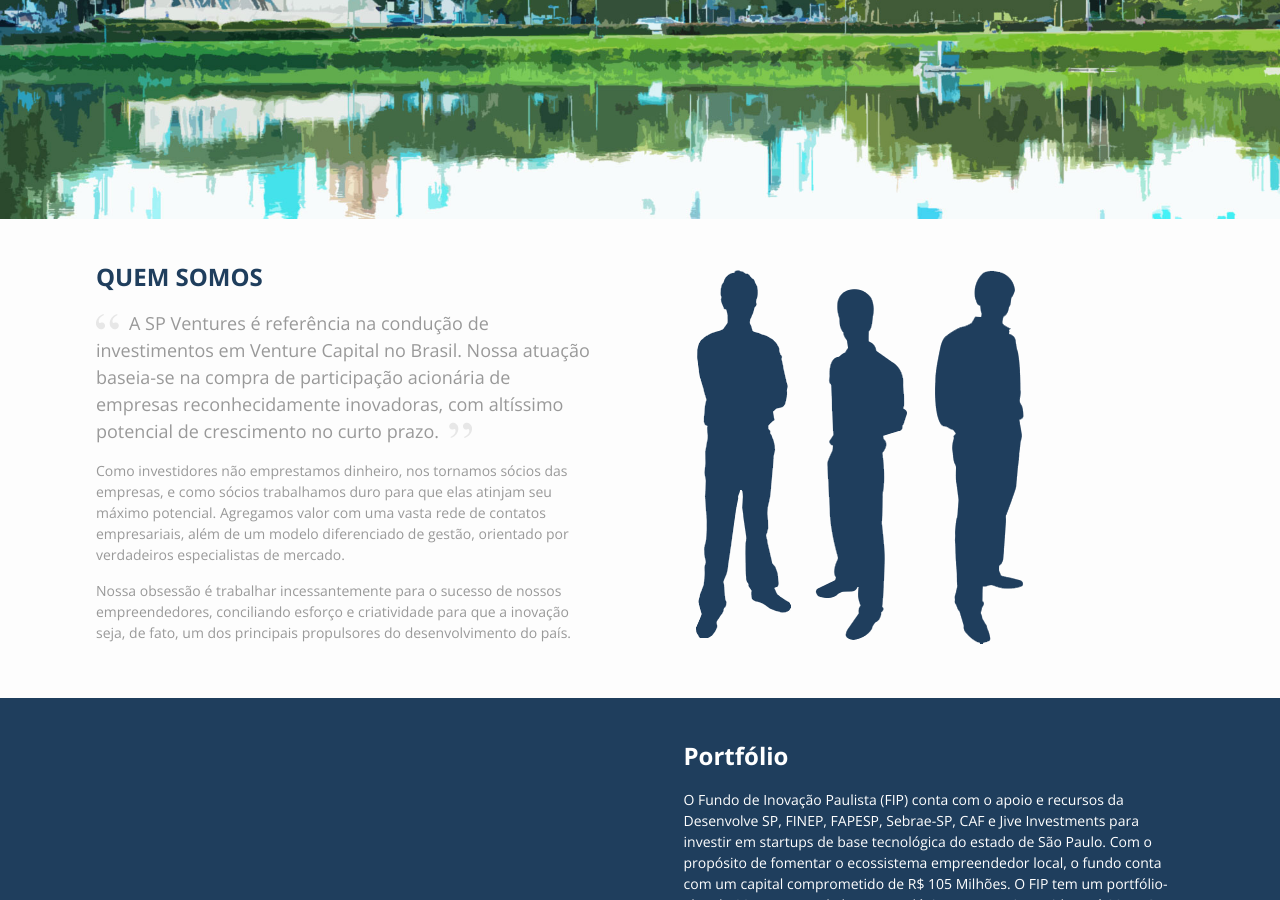
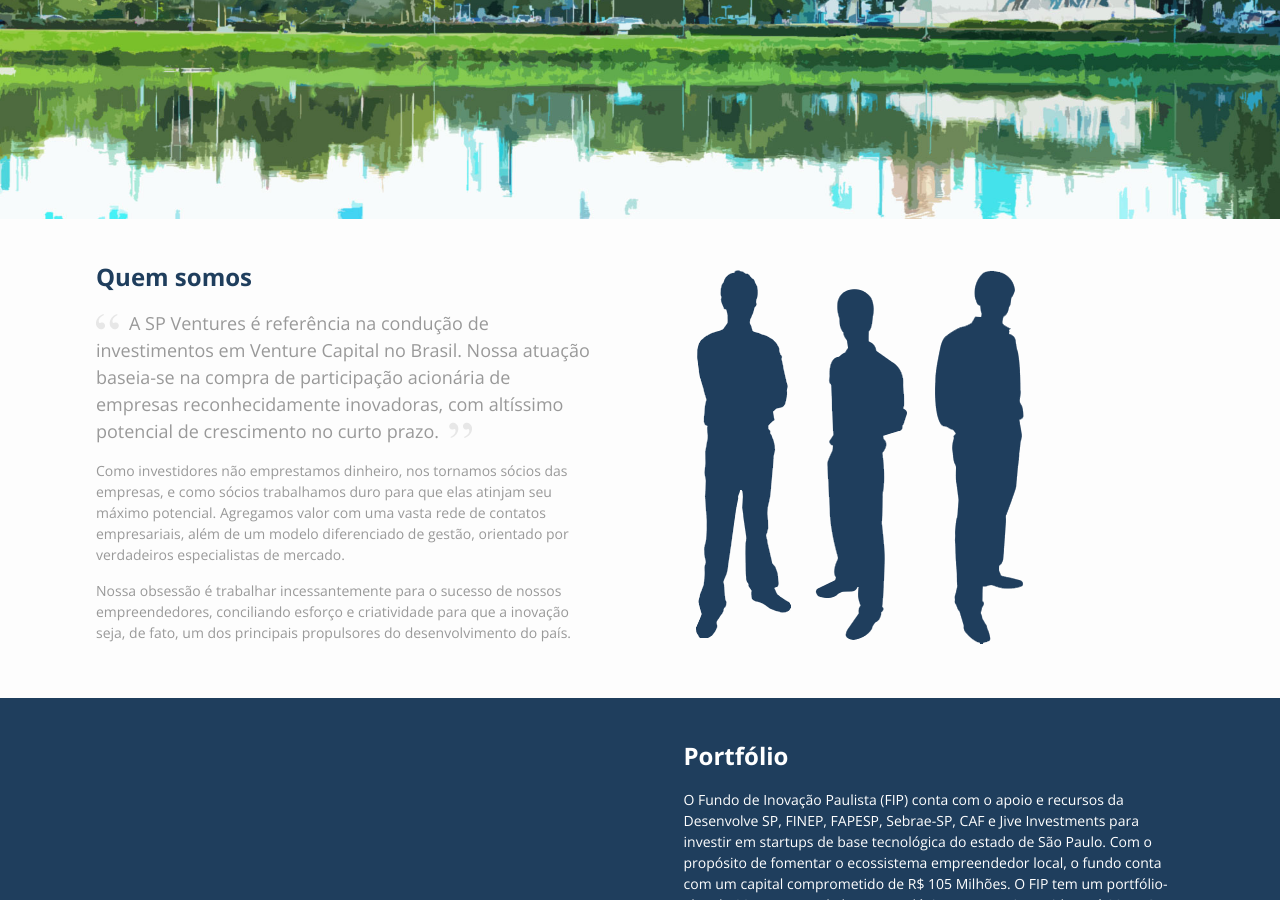
Before and after one commit to spventures/spventures.github.io, a Jekyll site: the page built from index.html, in a window 1280 px wide and 900 px high, scrolled down 418 px. Built offline with Jekyll 4.4.1, drawn with Linux system fonts in a browser that asks for light colours; nearby versions of some CDN libraries; some of the changed text lies outside the part shown.

```diff
--- a/index.html
+++ b/index.html
@@ -15,7 +15,7 @@ permalink: /
 <div id="quem-somos">
   <div class="wrapper">
     <div class="left">
-      <h2>QUEM SOMOS</h2>
+      <h2>Quem somos</h2>
       <h3>A SP Ventures é referência na condução de investimentos em Venture Capital no Brasil. Nossa atuação baseia-se na compra de participação acionária de empresas reconhecidamente inovadoras, com altíssimo potencial de crescimento no curto prazo.</h3>
       <p>
          Como investidores não emprestamos dinheiro, nos tornamos sócios das empresas, e como sócios trabalhamos duro para que elas atinjam seu máximo potencial. Agregamos valor com uma vasta rede de contatos empresariais, além de um modelo diferenciado de gestão, orientado por verdadeiros especialistas de mercado.
@@ -194,7 +194,7 @@ permalink: /
 <div id="investidores">
   <div class="wrapper">
     <h2>
-      INVESTIDORES
+      Investidores
     </h2>
     <div class="left">
       <p>
```
Also changed, not shown: images/bg-slider2.jpg.
